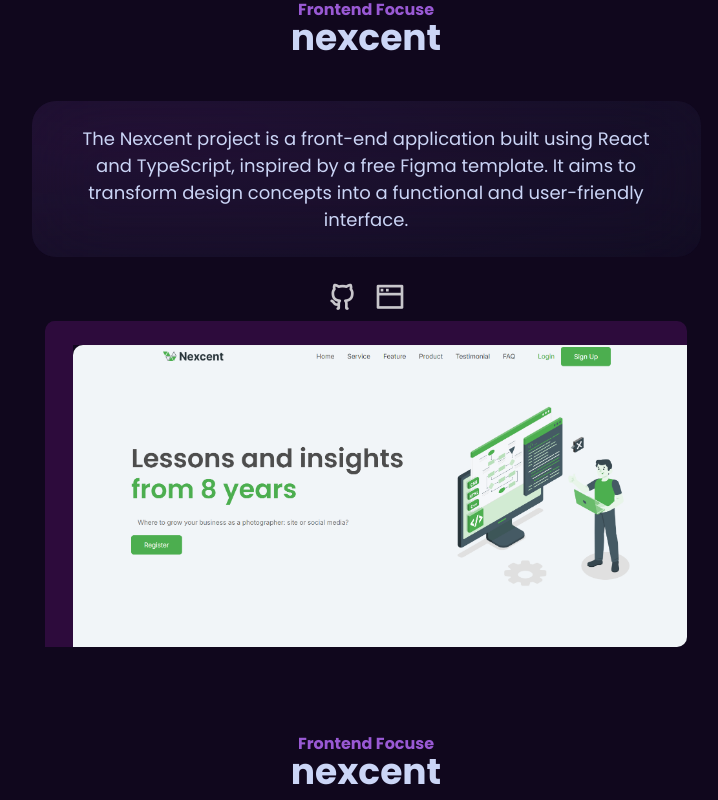
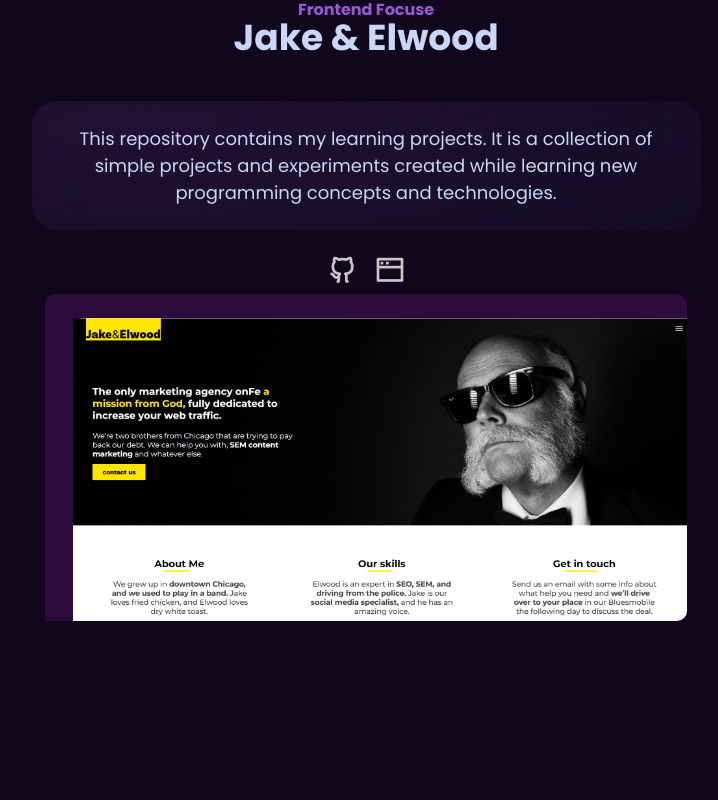
Before and after one commit to KaviruN/portfolio, a React (Vite) app: page / in a window 1280 px wide. Shown: the part 2880-3680 px from the top of the page, without its empty margins (274-992 px from the left). After the commit the page ends 3557 px from the top, so only its background shows below. Built offline with nearby package versions, Linux system fonts and the light colour scheme.

Commit message:
Implement code changes to enhance functionality and improve performance

```diff
--- a/src/Projects.tsx
+++ b/src/Projects.tsx
@@ -1,13 +1,14 @@
 import Project from './Project';
 import nexcent from './assets/nexcent.png';
+import jakeElwood from './assets/jake&elwood.png';
 
 
 function Projects( ) {
     return (
         <section className="projects">
             <Project demo='https://projects.kaviru.me/nexcent/' githublink='https://github.com/KaviruN/nexcent' img={nexcent} title="nexcent" sub="Frontend Focuse" description="The Nexcent project is a front-end application built using React and TypeScript, inspired by a free Figma template. It aims to transform design concepts into a functional and user-friendly interface." />
-            <Project demo='https://kavirun.github.io/nexcent/'  githublink='https://github.com/KaviruN/nexcent' img={nexcent} title="nexcent" sub="Frontend Focuse" description="The Nexcent project is a front-end application built using React and TypeScript, inspired by a free Figma template. It aims to transform design concepts into a functional and user-friendly interface." />
-            <Project demo='https://kavirun.github.io/nexcent/' githublink='https://github.com/KaviruN/nexcent' img={nexcent} title="nexcent" sub="Frontend Focuse" description="The Nexcent project is a front-end application built using React and TypeScript, inspired by a free Figma template. It aims to transform design concepts into a functional and user-friendly interface." />
+            <Project demo='https://projects.kaviru.me/Jake-Elwood/'  githublink='https://github.com/KaviruN/Jake-Elwood' img={jakeElwood} title="Jake & Elwood" sub="Frontend Focuse" description="This repository contains my learning projects. It is a collection of simple projects and experiments created while learning new programming concepts and technologies." />
+            {/* <Project demo='' githublink='' img={} title="" sub="Frontend Focuse" description="" /> */}
         </section>
     )
 }
```
Also changed, not shown: src/assets/jake&elwood.png (added).
